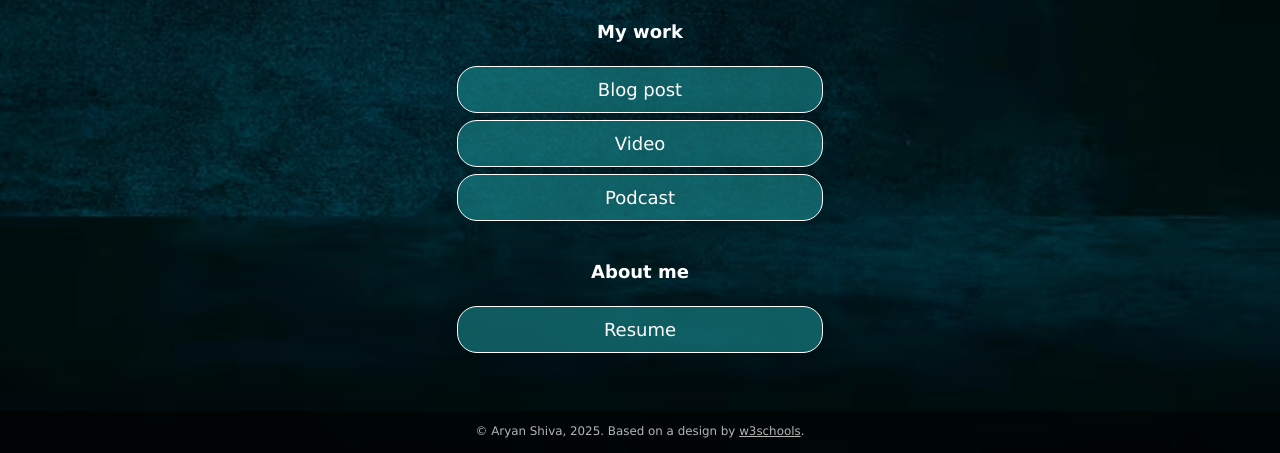
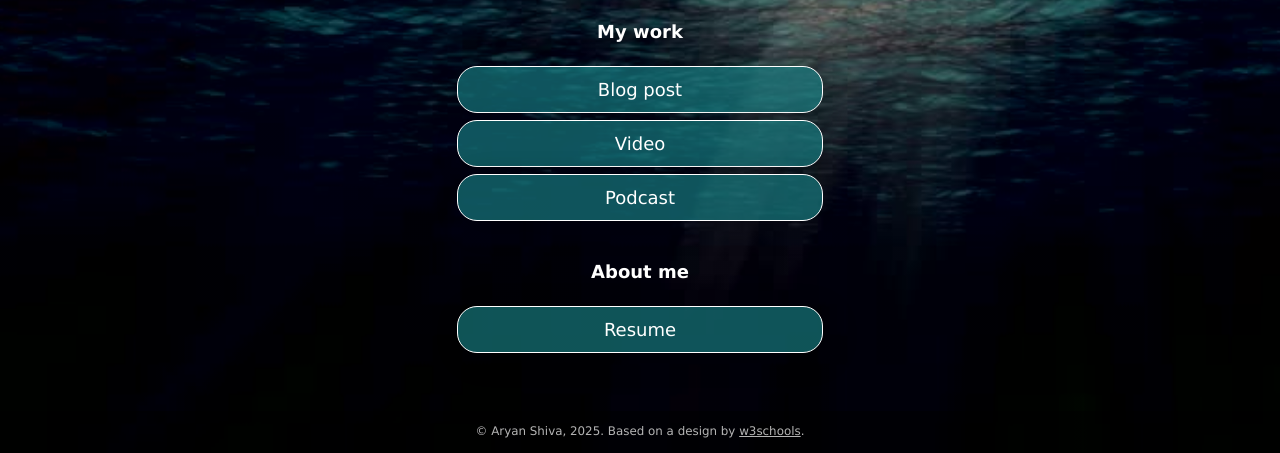
Before and after one commit to aryan0805/aryan0805.github.io, a plain HTML site: page index.html in a window 1280 px wide. Shown: the part 347-800 px from the top of the page. Drawn offline with Linux system fonts and the light colour scheme.

Commit message:
bg change

```diff
--- a/css/style.css
+++ b/css/style.css
@@ -26,7 +26,7 @@ body {
     min-height: 100%;
     /* The image used for the site background. Try changing skyscape.jpg to stars.jpg. Put a replacement photo in the images folder and, in line 21 below, replace skyscape.jpg with yourbackgroundfilename.jpg */
     /* The linear gradient darkens the image, like putting a sunglasses lens on top of it. If you want to darken the image even more, change 0.1 (both times) to 0.3 or higher */
-    background: linear-gradient(rgba(0, 0, 0, 0.1), rgba(0, 0, 0, 0.1)), url(../images/texture.jpg);
+    background: linear-gradient(rgba(0, 0, 0, 0.1), rgba(0, 0, 0, 0.1)), url(../images/bgpic.jpg);
     /* Prevents the browser from repeating or "tiling" the background image */
     background-repeat: no-repeat;
     background-position: center;
--- a/index.html
+++ b/index.html
@@ -32,10 +32,7 @@
         <div class="description">
           <h2>Social Media Food Bloggers and Why They Influence How You Feel About Food</h2>
           <p>Craving something because of a 60-second social media clip? My latest post digs into how social media food
-            influencers
-             ̰became today’s most trusted taste makers and why we believe them, how social proof fuels the hype. ̰ It’s
-            a quick, balanced read that celebrates the discovery and asks you to stay curious (and a little skeptical)
-            the next time a TikTok sends you to that “must-try” spot.</p>
+            influencers became today’s most trusted taste makers and why we believe them.</p>
           <a href="https://medium.com/@aryan05/social-media-food-bloggers-and-why-they-influence-how-you-feel-about-food-f640ff31fa7f"
             class="external-link" target="_blank">Read</a>
         </div>
```
Also changed, not shown: images/bgpic.jpg (added).
